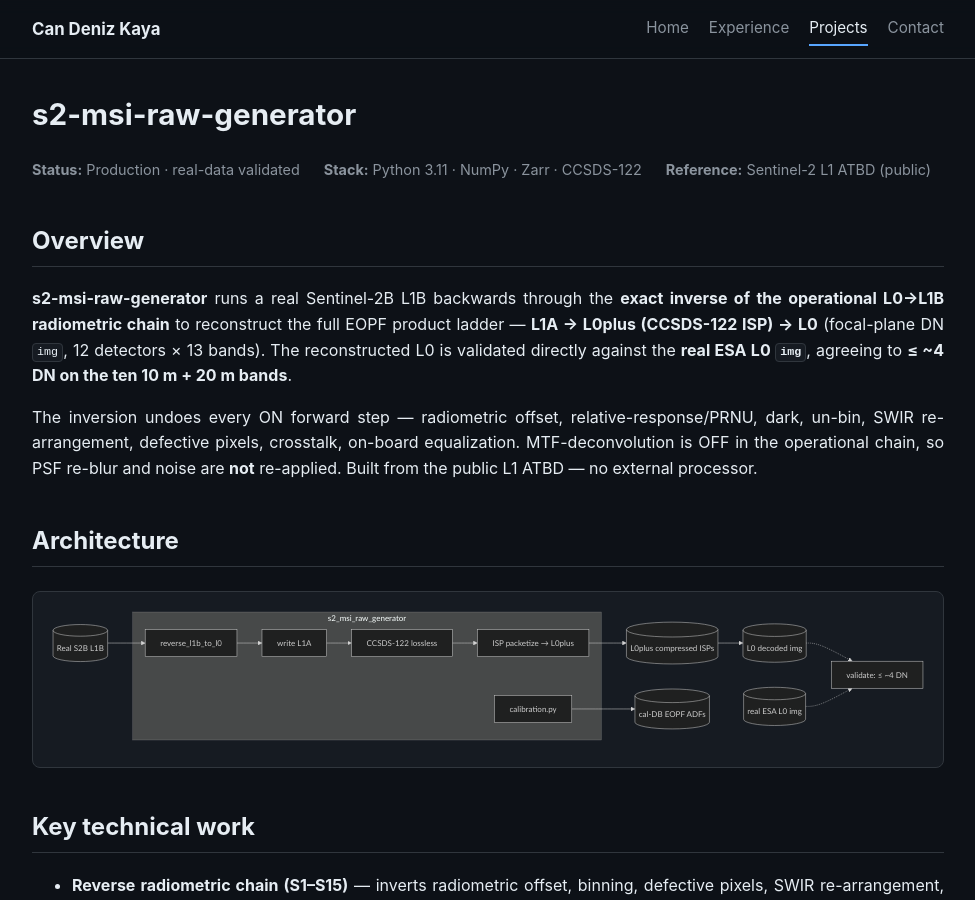
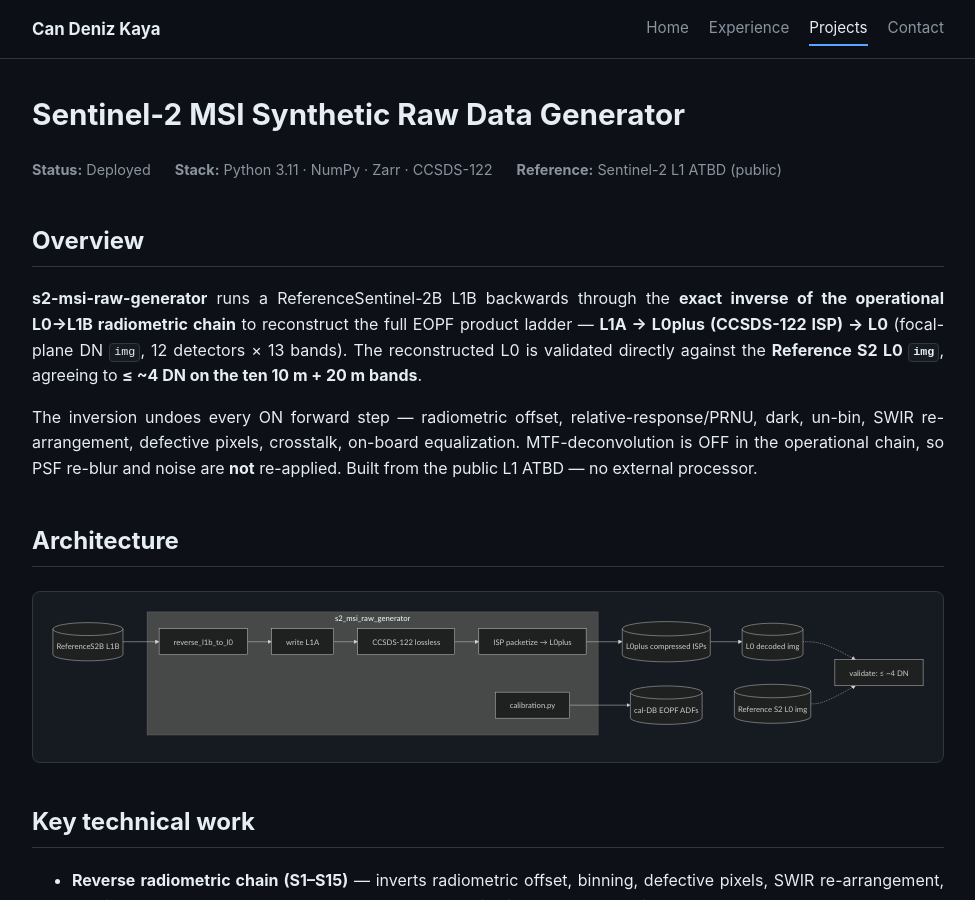
Before and after one commit to AstroCan17/AstroCan17, a Jekyll site: the page built from docs/projects/s2-msi-raw-generator.md, in a window 1280 px wide and 900 px high. Shown: the whole window, without its empty margins (152-1127 px from the left). Built offline with Jekyll 4.4.1, drawn with Linux system fonts in a browser that asks for light colours; some of the changed text lies outside the part shown.

Commit message:
Update project descriptions and validation references for s2-msi-raw-generator and related documentation. Change validation references from "real ESA L0" to "Reference S2 L0" across multiple files, and update project statuses to reflect current deployment and completion states. Adjust file permissions for mission patch images.

````diff
--- a/docs/_data/projects.yml
+++ b/docs/_data/projects.yml
@@ -22,7 +22,7 @@
 
 - slug: s2-msi-raw-generator
   title: s2-msi-raw-generator
-  pitch: Sentinel-2 MSI L1B to L0 reverse radiometric ladder — reconstructs raw DN and validates against real ESA L0 to within ~4 DN.
+  pitch: Sentinel-2 MSI L1B to L0 reverse radiometric ladder — reconstructs raw DN and validates against Reference S2 L0 to within ~4 DN.
   status: Production
   status_class: production
   tags: [Python, Sentinel-2, CCSDS-122, ECSS, Cal/Val]
--- a/docs/projects/s2-msi-raw-generator.md
+++ b/docs/projects/s2-msi-raw-generator.md
@@ -1,20 +1,20 @@
 ---
 layout: default
 title: s2-msi-raw-generator
-description: Sentinel-2 MSI L1B to L0 reverse radiometric ladder with real ESA L0 validation.
+description: Sentinel-2 MSI L1B to L0 reverse radiometric ladder with Reference S2 L0 validation.
 ---
 
-# s2-msi-raw-generator
+# Sentinel-2 MSI Synthetic Raw Data Generator
 
 <div class="case-study-meta">
-  <span><strong>Status:</strong> Production · real-data validated</span>
+  <span><strong>Status:</strong> Deployed </span>
   <span><strong>Stack:</strong> Python 3.11 · NumPy · Zarr · CCSDS-122</span>
   <span><strong>Reference:</strong> Sentinel-2 L1 ATBD (public)</span>
 </div>
 
 ## Overview
 
-**s2-msi-raw-generator** runs a real Sentinel-2B L1B backwards through the **exact inverse of the operational L0→L1B radiometric chain** to reconstruct the full EOPF product ladder — **L1A → L0plus (CCSDS-122 ISP) → L0** (focal-plane DN `img`, 12 detectors × 13 bands). The reconstructed L0 is validated directly against the **real ESA L0 `img`**, agreeing to **≤ ~4 DN on the ten 10 m + 20 m bands**.
+**s2-msi-raw-generator** runs a ReferenceSentinel-2B L1B backwards through the **exact inverse of the operational L0→L1B radiometric chain** to reconstruct the full EOPF product ladder — **L1A → L0plus (CCSDS-122 ISP) → L0** (focal-plane DN `img`, 12 detectors × 13 bands). The reconstructed L0 is validated directly against the **Reference S2 L0 `img`**, agreeing to **≤ ~4 DN on the ten 10 m + 20 m bands**.
 
 The inversion undoes every ON forward step — radiometric offset, relative-response/PRNU, dark, un-bin, SWIR re-arrangement, defective pixels, crosstalk, on-board equalization. MTF-deconvolution is OFF in the operational chain, so PSF re-blur and noise are **not** re-applied. Built from the public L1 ATBD — no external processor.
 
@@ -22,7 +22,7 @@
 
 ```mermaid
 flowchart LR
-    IN[("Real S2B L1B")]
+    IN[("ReferenceS2B L1B")]
     subgraph GEN["s2_msi_raw_generator"]
         REV["reverse_l1b_to_l0"]
         L1A["write L1A"]
@@ -32,7 +32,7 @@
     end
     L0plus[("L0plus compressed ISPs")]
     L0[("L0 decoded img")]
-    REALL0[("real ESA L0 img")]
+    REALL0[("Reference S2 L0 img")]
     CALDB[("cal-DB EOPF ADFs")]
     VAL["validate: ≤ ~4 DN"]
     IN --> REV --> L1A --> C122 --> PKT
@@ -75,7 +75,7 @@
 
 - [GitHub repository](https://github.com/AstroCan17/s2-msi-raw-generator)
 - [Documentation site](https://astrocan17.github.io/s2-msi-raw-generator/)
-- [Real E2E validation](https://astrocan17.github.io/s2-msi-raw-generator/vv/real_e2e.html)
+- [ReferenceE2E validation](https://astrocan17.github.io/s2-msi-raw-generator/vv/real_e2e.html)
 - [msi-processor (consumer)]({{ site.baseurl }}/projects/msi-processor.html)
 
 [← All projects]({{ site.baseurl }}/projects/)
````
Also changed, not shown: docs/projects/eo-data-embedding.md (+1 -1 lines), docs/projects/index.md (+1 -1 lines), docs/projects/ipf-ecosystem.md (+3 -3 lines), docs/projects/msi-processor.md (+6 -6 lines), README.md, 1 other file.
